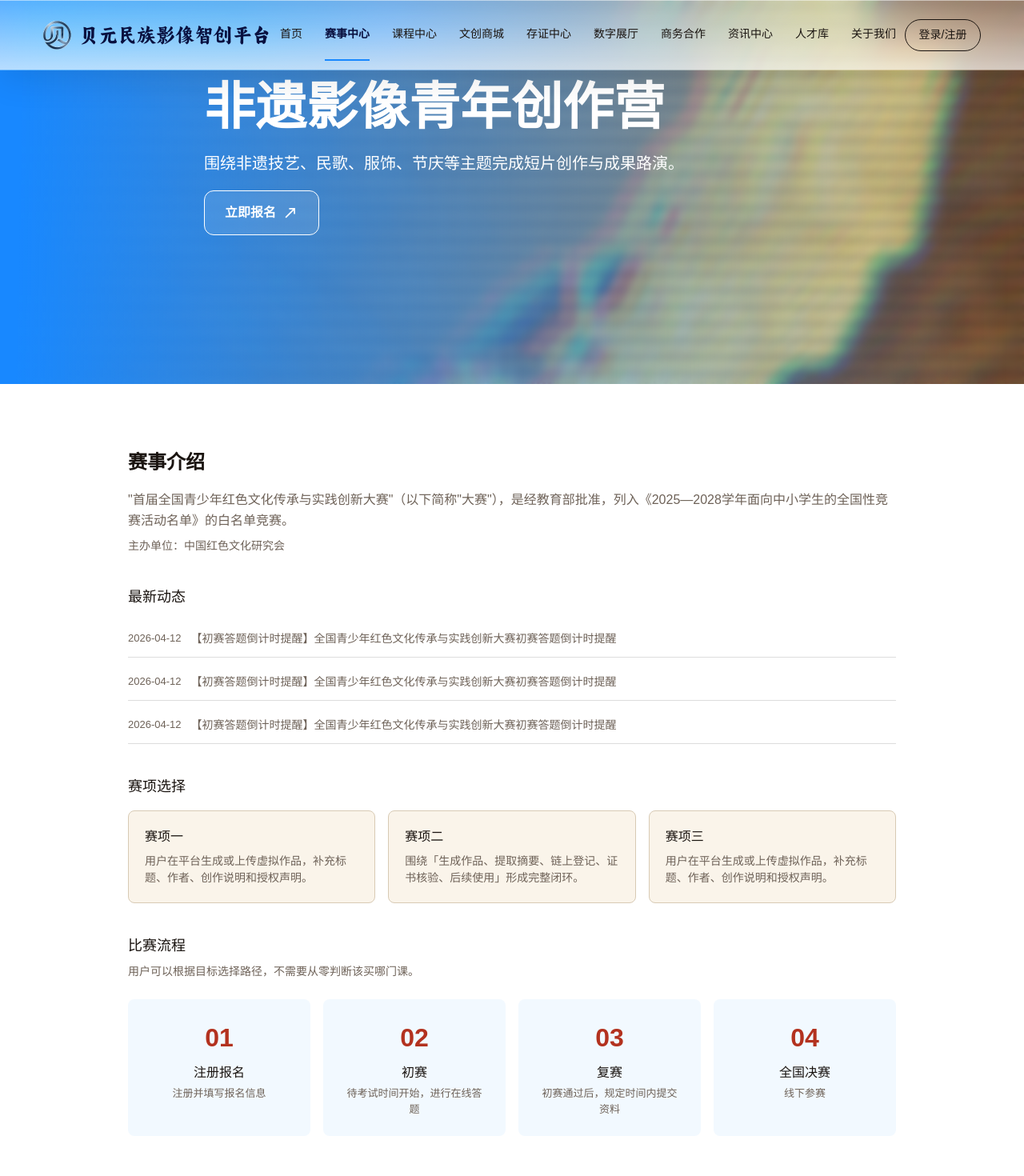
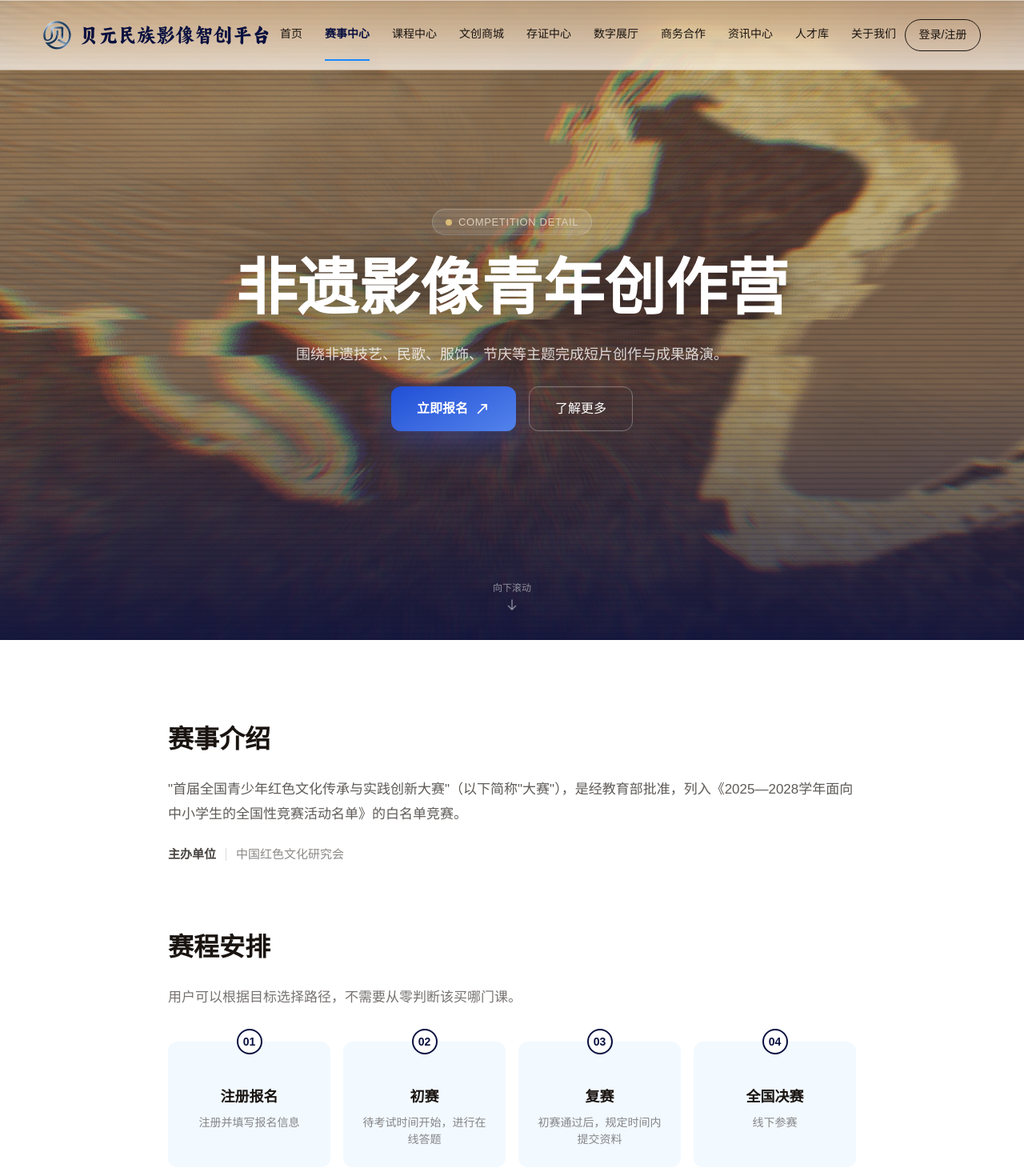
Before and after one commit to kadenTan/beiyuan, a Vue app: page /#/events/1 in a window 1280 px wide. Shown: the top 1470 px of the page at 80% size. Built offline with nearby package versions, Linux system fonts and the light colour scheme.

Commit message:
feat: 赛事详情页重做(100vh满屏Hero+纯白黑体+固定三栏:介绍/赛程/赛项)

```diff
--- a/src/views/EventDetailPage.vue
+++ b/src/views/EventDetailPage.vue
@@ -11,65 +11,78 @@
 
 <template>
   <div>
-    <!-- Hero -->
-    <section class="relative h-[480px] max-sm:h-[340px] w-full overflow-hidden bg-navy">
-      <div class="absolute inset-0 overflow-hidden">
-        <img :src="d.heroImage || '/assets/figma/imgArticle1.png'" alt="" class="absolute left-0 w-full h-[500%] top-[-99%] object-cover" />
+    <!-- Hero — 100vh 满屏 Banner -->
+    <section class="relative h-screen w-full overflow-hidden">
+      <!-- 背景图 -->
+      <div class="absolute inset-0">
+        <img :src="d.heroImage || '/assets/figma/imgArticle1.png'" alt="" class="absolute inset-0 size-full object-cover" />
       </div>
-      <div class="absolute inset-0 backdrop-blur-[4.25px]" style="background: linear-gradient(-88.99deg, rgba(24,136,255,0) 1.53%, rgb(24,136,255) 97.82%)" />
-      <div class="absolute left-[255px] max-lg:left-8 max-sm:left-4 top-[86px] max-sm:top-[60px] flex flex-col gap-[20px] max-w-[754px] max-sm:max-w-full">
-        <div class="flex flex-col gap-[8px]">
-          <p class="font-semibold text-[64px] max-sm:text-[36px] text-white whitespace-nowrap">非遗影像青年创作营</p>
-          <p class="text-[20px] max-sm:text-[16px] leading-[28px] text-white max-w-[754px]">围绕非遗技艺、民歌、服饰、节庆等主题完成短片创作与成果路演。</p>
+      <!-- 渐变蒙版 -->
+      <div class="absolute inset-0" style="background: linear-gradient(0deg, rgba(9,16,63,0.85) 0%, rgba(9,16,63,0.3) 40%, rgba(9,16,63,0.15) 100%)" />
+      <!-- 内容 -->
+      <div class="absolute inset-0 flex flex-col items-center justify-center text-center px-6">
+        <div class="flex flex-col gap-6 max-w-[900px]">
+          <div class="inline-flex items-center gap-2 px-4 py-1.5 rounded-full bg-white/10 border border-white/20 w-fit mx-auto">
+            <span class="size-2 rounded-full bg-gold" />
+            <span class="text-[13px] text-gold-light uppercase tracking-wider">Competition Detail</span>
+          </div>
+          <h1 class="font-bold text-[clamp(40px,6vw,80px)] leading-[1.1] text-white drop-shadow-[0_4px_24px_rgba(0,0,0,0.5)]">非遗影像青年创作营</h1>
+          <p class="text-[18px] max-sm:text-[16px] leading-[1.8] text-white/80 max-w-[700px] mx-auto">围绕非遗技艺、民歌、服饰、节庆等主题完成短片创作与成果路演。</p>
+          <div class="flex gap-4 justify-center flex-wrap">
+            <button @click="showSignup = true" class="inline-flex items-center gap-2 h-14 px-8 rounded-xl text-[16px] font-semibold text-white hover:opacity-90 transition-opacity" style="background: linear-gradient(153.4deg, #214fd6 0%, #5383eb 100%); filter: drop-shadow(0 12px 24px rgba(33,79,214,0.4))">
+              立即报名
+              <img src="/assets/figma/imgArrowRightUpLong.svg" alt="" class="size-5" />
+            </button>
+            <button class="h-14 px-8 rounded-xl text-[16px] font-medium text-white border border-white/30 hover:bg-white/10 transition-colors">了解更多</button>
+          </div>
         </div>
-        <button @click="showSignup = true" class="flex items-center gap-[8px] h-[56px] px-[25px] rounded-[12px] border border-white text-[16px] font-semibold text-white bg-white/10 hover:bg-white/20 transition-colors w-fit cursor-pointer">
-          立即报名
-          <img src="/assets/figma/imgArrowRightUpLong.svg" alt="" class="size-[20px]" />
-        </button>
+      </div>
+      <!-- 底部滚动提示 -->
+      <div class="absolute bottom-8 left-1/2 -translate-x-1/2 flex flex-col items-center gap-2 text-white/50 text-[12px]">
+        <span>向下滚动</span>
+        <svg class="size-4 animate-bounce" fill="none" stroke="currentColor" viewBox="0 0 24 24"><path stroke-linecap="round" stroke-linejoin="round" stroke-width="2" d="M19 14l-7 7m0 0l-7-7m7 7V3"/></svg>
       </div>
     </section>
 
-    <!-- 内容区 -->
-    <section class="bg-white px-[128px] max-lg:px-8 max-sm:px-4 py-[80px] max-sm:py-[60px]">
-      <div class="max-w-[960px] mx-auto flex flex-col gap-[40px]">
-        <!-- 赛事介绍 -->
+    <!-- 内容区 — 白色底色，黑体粗标题 -->
+    <section class="bg-white px-[128px] max-lg:px-8 max-sm:px-4 py-[100px] max-sm:py-[60px]">
+      <div class="max-w-[860px] mx-auto flex flex-col gap-[80px] max-sm:gap-[60px]">
+
+        <!-- ====== 赛事介绍 ====== -->
         <div>
-          <h2 class="text-[24px] font-semibold text-ink mb-[16px]">{{ d.sections?.intro?.title || '赛事介绍' }}</h2>
-          <p class="text-muted leading-relaxed mb-[8px]">{{ d.sections?.intro?.desc }}</p>
-          <p class="text-[14px] text-muted">主办单位：{{ d.sections?.intro?.organizer }}</p>
+          <h2 class="text-[32px] max-sm:text-[26px] font-bold text-ink mb-6">{{ d.sections?.intro?.title || '赛事介绍' }}</h2>
+          <p class="text-[17px] leading-[1.8] text-ink/70 mb-6">{{ d.sections?.intro?.desc }}</p>
+          <div class="flex items-center gap-3 text-[15px] text-ink/50">
+            <span class="font-semibold text-ink/80">主办单位</span>
+            <span class="w-px h-4 bg-border-light" />
+            <span>{{ d.sections?.intro?.organizer }}</span>
+          </div>
         </div>
 
-        <!-- 最新动态 -->
+        <!-- ====== 赛程安排 ====== -->
         <div>
-          <h3 class="text-[18px] font-medium text-ink mb-[16px]">最新动态</h3>
-          <div class="space-y-2">
-            <div v-for="(u, i) in d.sections?.intro?.updates" :key="i" class="flex gap-3 text-[14px] text-muted py-3 border-b border-[#ddd]">
-              <span class="text-[13px] whitespace-nowrap shrink-0">{{ u.date }}</span><span>{{ u.text }}</span>
+          <h2 class="text-[32px] max-sm:text-[26px] font-bold text-ink mb-6">赛程安排</h2>
+          <p class="text-[17px] leading-[1.8] text-ink/60 mb-10">{{ d.sections?.flow?.subtitle }}</p>
+          <div class="grid grid-cols-2 md:grid-cols-4 gap-4">
+            <div v-for="s in d.sections?.flow?.steps" :key="s.num" class="relative bg-bg-card rounded-xl p-6 pt-10 text-center">
+              <span class="absolute -top-4 left-1/2 -translate-x-1/2 inline-flex items-center justify-center w-8 h-8 rounded-full bg-white border-2 border-navy text-[14px] font-bold text-navy">{{ s.num }}</span>
+              <h4 class="font-bold text-[18px] text-ink mt-4 mb-2">{{ s.title }}</h4>
+              <p class="text-[14px] text-ink/50">{{ s.desc }}</p>
             </div>
           </div>
         </div>
 
-        <!-- 赛项选择 -->
+        <!-- ====== 赛项介绍 ====== -->
         <div>
-          <h3 class="text-[18px] font-medium text-ink mb-[16px]">{{ d.sections?.categories?.title || '赛项选择' }}</h3>
-          <div class="grid grid-cols-1 md:grid-cols-3 gap-[16px]">
-            <div v-for="(c, i) in d.sections?.categories?.items" :key="i" class="bg-paper border border-line rounded-[8px] p-[20px]">
-              <h4 class="font-medium text-ink mb-[8px]">{{ c.name }}</h4><p class="text-[14px] text-muted">{{ c.desc }}</p>
+          <h2 class="text-[32px] max-sm:text-[26px] font-bold text-ink mb-6">{{ d.sections?.categories?.title || '赛项介绍' }}</h2>
+          <div class="grid grid-cols-1 md:grid-cols-3 gap-5">
+            <div v-for="(c, i) in d.sections?.categories?.items" :key="i" class="bg-bg-card border border-border-light rounded-xl p-8 hover:shadow-md transition-shadow">
+              <h4 class="font-bold text-[20px] text-ink mb-4">{{ c.name }}</h4>
+              <p class="text-[15px] text-ink/55 leading-relaxed">{{ c.desc }}</p>
             </div>
           </div>
         </div>
 
-        <!-- 比赛流程 -->
-        <div>
-          <h3 class="text-[18px] font-medium text-ink mb-[8px]">{{ d.sections?.flow?.title || '比赛流程' }}</h3>
-          <p class="text-[14px] text-muted mb-[24px]">{{ d.sections?.flow?.subtitle }}</p>
-          <div class="grid grid-cols-2 md:grid-cols-4 gap-[16px]">
-            <div v-for="s in d.sections?.flow?.steps" :key="s.num" class="text-center p-[24px] bg-bg-card rounded-[8px]">
-              <span class="text-[32px] text-accent font-bold">{{ s.num }}</span>
-              <h4 class="font-medium text-ink mt-[8px]">{{ s.title }}</h4><p class="text-[13px] text-muted mt-[4px] max-sm:hidden">{{ s.desc }}</p>
-            </div>
-          </div>
-        </div>
       </div>
     </section>
 
```
